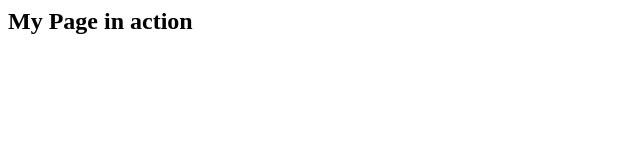
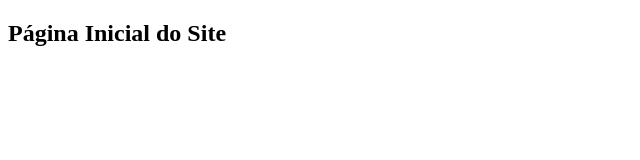
Before and after one commit to marceloatmartins/using_git_easy, a plain HTML site: page index.html in a window 1280 px wide. Shown: the whole page, without its empty margins (0-640 px from the left). Drawn offline with Linux system fonts and the light colour scheme.

Commit message:
Implementada a estrutura HTML 5 na página home

```diff
--- a/index.html
+++ b/index.html
@@ -1 +1,11 @@
-<h2>My Page in action</h2>
+<!DOCTYPE html>
+<html lang="pt-br">
+<head>
+    <meta charset="UTF-8">
+    <meta name="viewport" content="width=device-width, initial-scale=1.0">
+    <title>Celke - P+agina Home</title>
+</head>
+<body>
+    <h2>Página Inicial do Site</h2>
+</body>
+</html>
```
